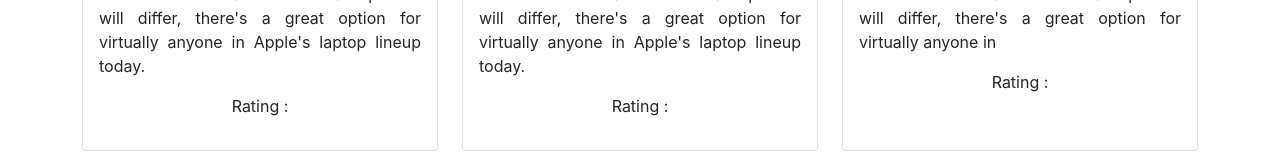
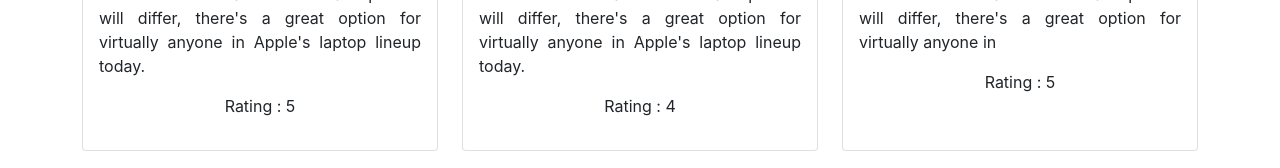
Before and after one commit to NurulHudaDev/N.N-Laptopr-Sales, a React (Create React App) app: page / in a window 1280 px wide. Shown: the part 903-1071 px from the top of the page. Built offline with nearby package versions, Linux system fonts and the light colour scheme.

Commit message:
assignment-9

```diff
--- a/src/components/CustomerReview/CustomerReview.jsx
+++ b/src/components/CustomerReview/CustomerReview.jsx
@@ -14,7 +14,7 @@
             <p>{description}</p>
 
             <p className='text'>
-              Rating :
+              Rating : {rating}
               <Rating
                 className="rating"
                 placeholderRating={rating}
--- a/src/components/Navigation/Navigation.jsx
+++ b/src/components/Navigation/Navigation.jsx
@@ -24,7 +24,7 @@
                 src="https://images.pexels.com/photos/114907/pexels-photo-114907.jpeg?auto=compress&cs=tinysrgb&h=750&w=1260"
                 alt=""
               />
-              <i className="fs-3 fw-bold ">
+              <i className="fs-3 fw-bold">
                 <span className="text-color">Laptop</span><span className="word-color"> BD Zone</span>
               </i>
             </Navbar.Brand>
--- a/src/components/SliceReviewDisplay/SliceReviewDisplay.jsx
+++ b/src/components/SliceReviewDisplay/SliceReviewDisplay.jsx
@@ -15,7 +15,7 @@
             <p>{description}</p>
 
             <p className='text'>
-              Rating :
+              Rating : {rating}
               <Rating
                 className="rating"
                 placeholderRating={rating}
```
